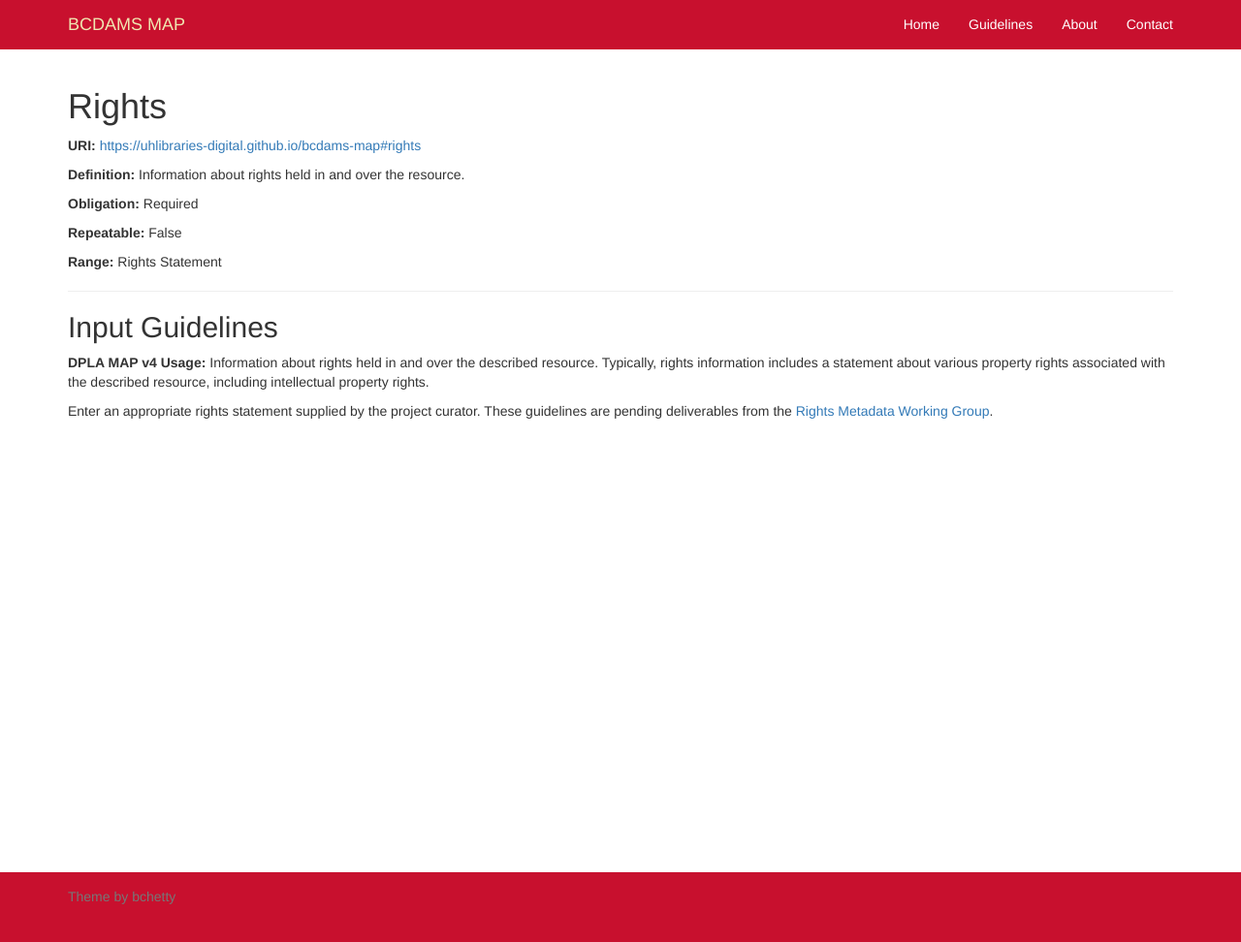
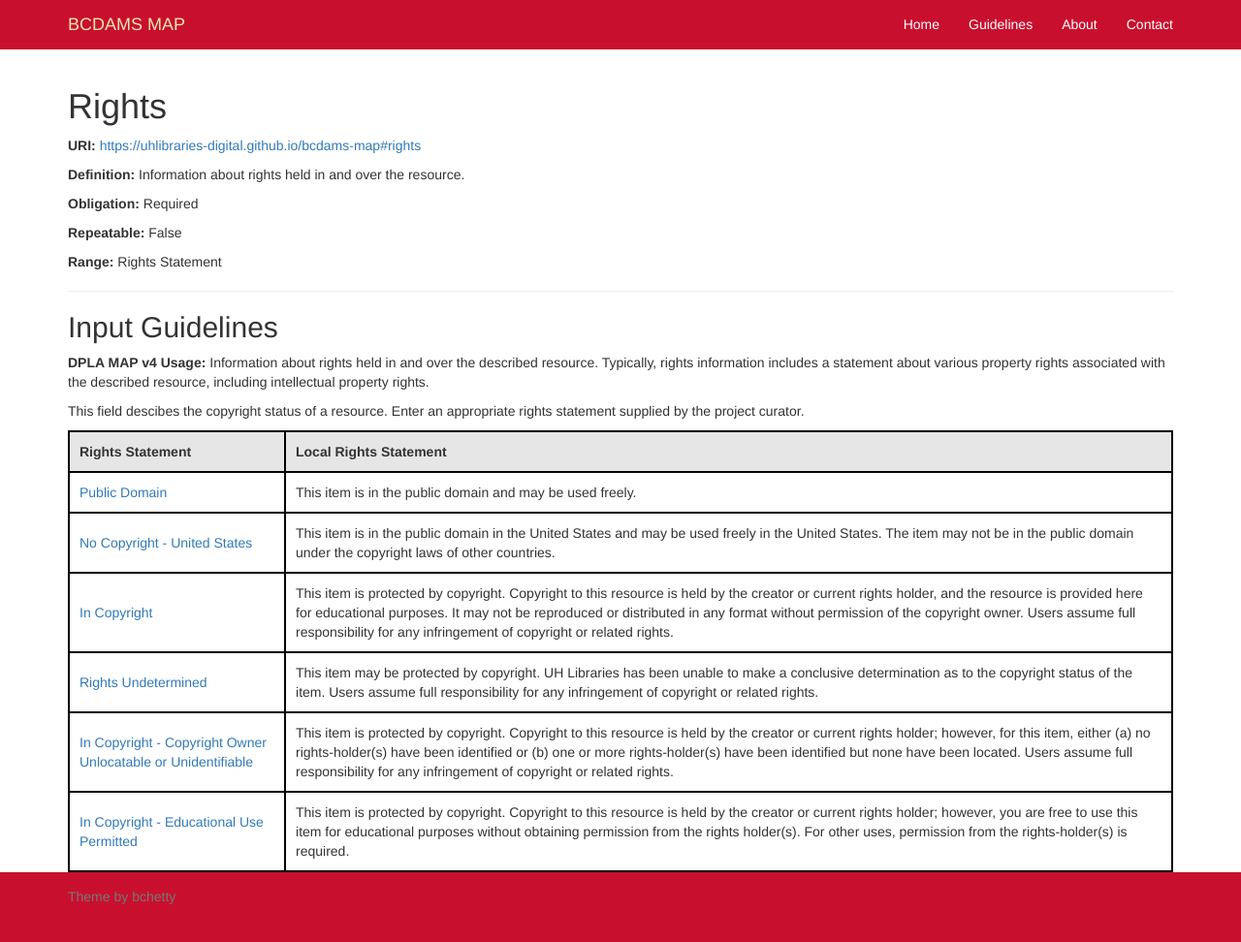
Before and after one commit to uhlibraries-digital/bcdams-map, a Jekyll site: the page built from guidelines/rights.md, in a window 1280 px wide and 980 px high. Shown: the top 972 px of the window at 97% size. Built offline with Jekyll 4.4.1, drawn with Linux system fonts in a browser that asks for light colours; nearby versions of some CDN libraries; comment, search, counter and statistics services are not loaded.

Commit message:
update rights guidelines

```diff
--- a/guidelines/rights.md
+++ b/guidelines/rights.md
@@ -9,4 +9,13 @@ comments: false
 
 **DPLA MAP v4 Usage:** Information about rights held in and over the described resource. Typically, rights information includes a statement about various property rights associated with the described resource, including intellectual property rights.
 
-Enter an appropriate rights statement supplied by the project curator. These guidelines are pending deliverables from the [Rights Metadata Working Group](https://github.com/uhlibraries-digital/bcdams-map/wiki#rights-metadata-working-group-rmwg).
+This field descibes the copyright status of a resource. Enter an appropriate rights statement supplied by the project curator.
+
+Rights Statement |     Local Rights Statement
+-----------------|---------------------------------
+[Public Domain](https://creativecommons.org/publicdomain/mark/1.0/) | This item is in the public domain and may be used freely.
+[No Copyright - United States](http://rightsstatements.org/vocab/NoC-US/1.0/) | This item is in the public domain in the United States and may be used freely in the United States. The item may not be in the public domain under the copyright laws of other countries.
+[In Copyright](http://rightsstatements.org/vocab/InC/1.0/) | This item is protected by copyright. Copyright to this resource is held by the creator or current rights holder, and the resource is provided here for educational purposes. It may not be reproduced or distributed in any format without permission of the copyright owner. Users assume full responsibility for any infringement of copyright or related rights.
+[Rights Undetermined](http://rightsstatements.org/vocab/UND/1.0/) | This item may be protected by copyright. UH Libraries has been unable to make a conclusive determination as to the copyright status of the item. Users assume full responsibility for any infringement of copyright or related rights.
+[In Copyright - Copyright Owner Unlocatable or Unidentifiable](http://rightsstatements.org/vocab/InC-RUU/1.0/) | This item is protected by copyright. Copyright to this resource is held by the creator or current rights holder; however, for this item, either (a) no rights-holder(s) have been identified or (b) one or more rights-holder(s) have been identified but none have been located. Users assume full responsibility for any infringement of copyright or related rights.
+[In Copyright - Educational Use Permitted](http://rightsstatements.org/vocab/InC-EDU/1.0/) | This item is protected by copyright. Copyright to this resource is held by the creator or current rights holder; however, you are free to use this item for educational purposes without obtaining permission from the rights holder(s). For other uses, permission from the rights-holder(s) is required.
```
